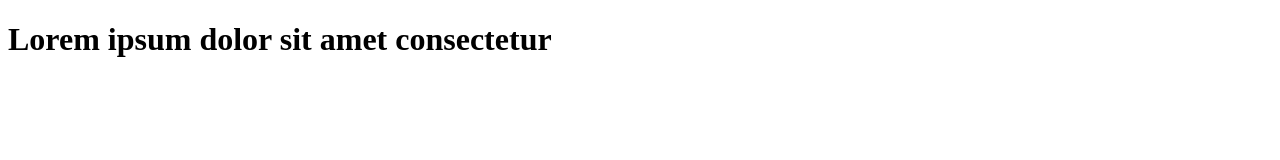
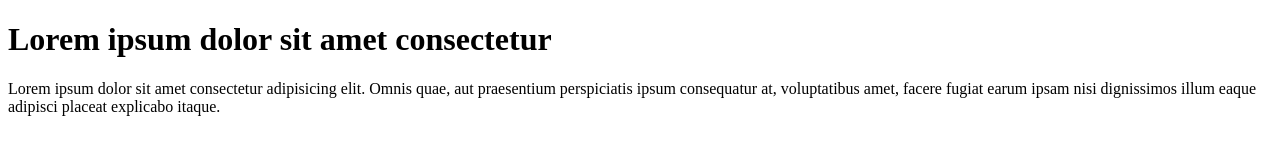
Before and after one commit to dhruv3014/learn-git, a plain HTML site: page index.html in a window 1280 px wide. Drawn offline with Linux system fonts and the light colour scheme.

Commit message:
add para in index file

```diff
--- a/index.html
+++ b/index.html
@@ -7,5 +7,6 @@
 </head>
 <body>
     <h1>Lorem ipsum dolor sit amet consectetur</h1>
+    <p>Lorem ipsum dolor sit amet consectetur adipisicing elit. Omnis quae, aut praesentium perspiciatis ipsum consequatur at, voluptatibus amet, facere fugiat earum ipsam nisi dignissimos illum eaque adipisci placeat explicabo itaque.</p>
 </body>
 </html>
```
